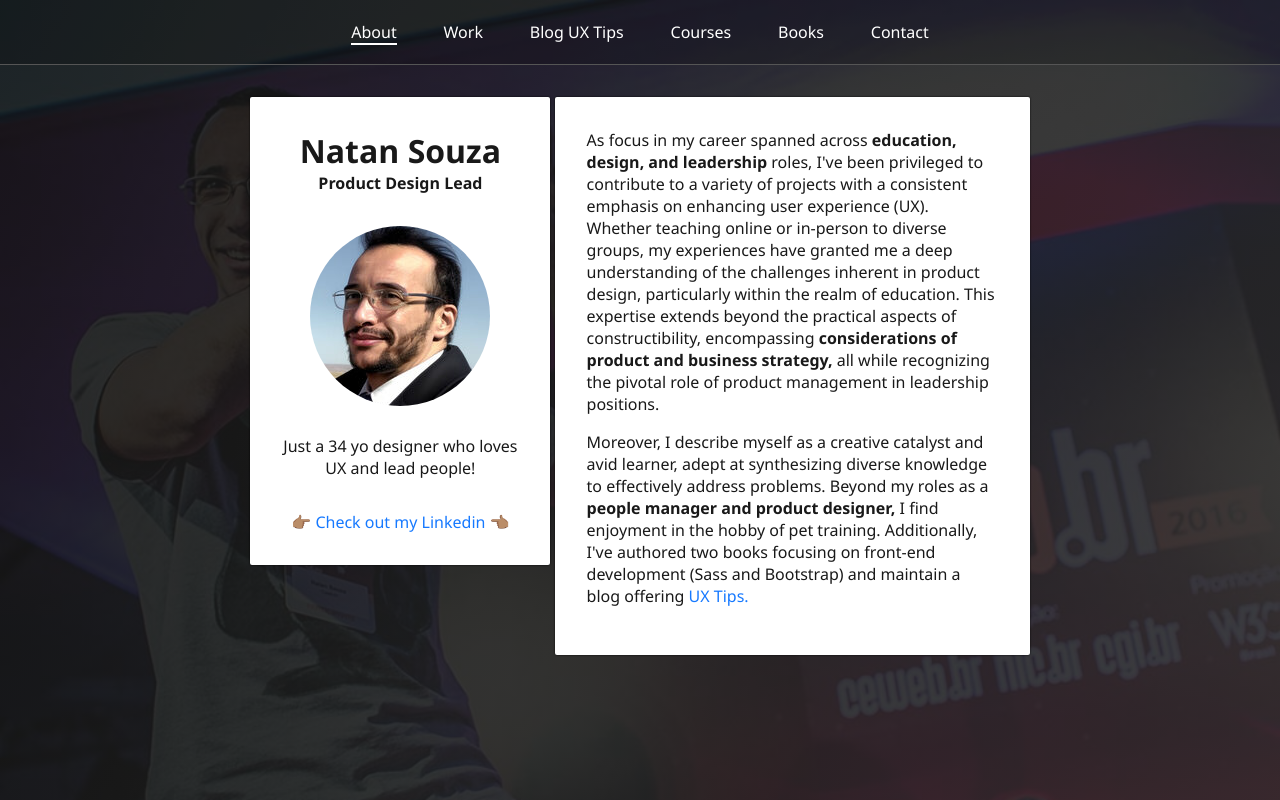
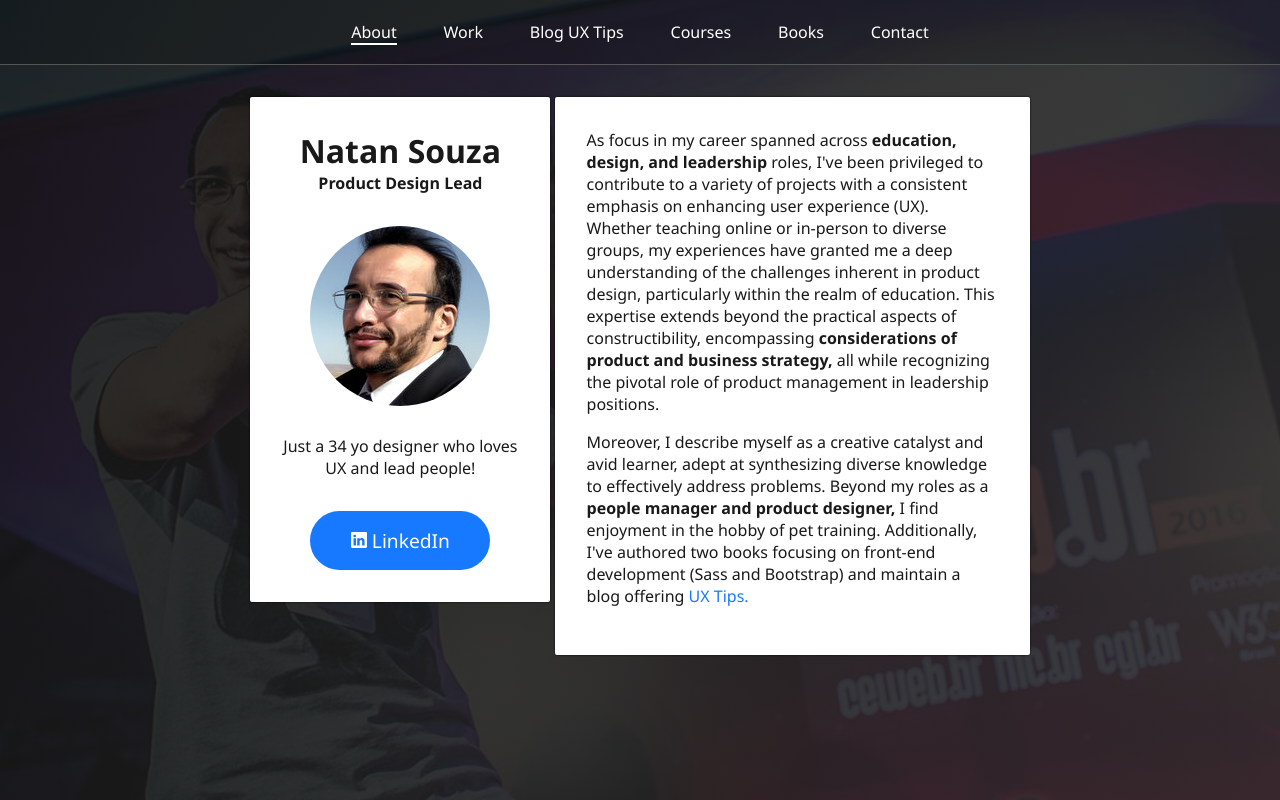
Before and after one commit to designernatan/designernatan, a plain HTML site: page index.html in a window 1280 px wide. Drawn offline with Linux system fonts and the light colour scheme.

Commit message:
Add linkedin button

```diff
--- a/css/styles.css
+++ b/css/styles.css
@@ -1,3 +1,7 @@
+:root {
+    --link-color: #1679ff;
+}
+
 * {
     margin: 0;
     padding: 0;
@@ -6,12 +10,13 @@
     text-indent: 0;
 }
 
+
 ul {
     list-style: none;
 }
 a {
     text-decoration: none;
-    color: #1679ff;
+    color: var(--link-color);
 }
 a:hover {
     text-decoration: underline;
@@ -116,6 +121,29 @@ body {
     overflow: hidden;
     margin: 0 0.5em;
 }
+.sectionSocial-button {
+    border-radius: 60px;
+    padding: .75em 2em;
+
+    display: inline-block;
+    font-size: 1.2em;
+    transition: background-color .3s;
+
+    border: 2px solid var(--link-color);
+    color: white;
+    background-color: var(--link-color);
+}
+.sectionSocial-button:hover,
+.sectionSocial-button:focus {
+    text-decoration: none;
+    border: 2px solid var(--link-color);
+    color: var(--link-color);
+    background-color: #fff;
+}
+.sectionSocial-button:active {
+
+}
+
 .sectionSocial-network[href="https://www.linkedin.com/in/designernatan"] {
     background-image: url("../img/linkedin-icon-d151dfb1b0.png");
 }
--- a/index.html
+++ b/index.html
@@ -60,7 +60,12 @@
                     <p class="sectionMinibio-text">Just a 34 yo designer who loves UX and lead people!</p>
                 </section>
                 <section class="sectionSocial">
-                        <a href="https://www.linkedin.com/in/designernatan" class="">👉🏽 Check out my Linkedin 👈🏽</a>
+                    <a href="https://www.linkedin.com/in/designernatan" class="sectionSocial-button">
+
+                      <svg xmlns="http://www.w3.org/2000/svg" width="16" height="16" fill="currentColor" viewBox="0 0 16 16">
+                        <path d="M0 1.146C0 .513.526 0 1.175 0h13.65C15.474 0 16 .513 16 1.146v13.708c0 .633-.526 1.146-1.175 1.146H1.175C.526 16 0 15.487 0 14.854V1.146zm4.943 12.248V6.169H2.542v7.225h2.401zm-1.2-8.212c.837 0 1.358-.554 1.358-1.248-.015-.709-.52-1.248-1.342-1.248-.822 0-1.359.54-1.359 1.248 0 .694.521 1.248 1.327 1.248h.016zm4.908 8.212V9.359c0-.216.016-.432.08-.586.173-.431.568-.878 1.232-.878.869 0 1.216.662 1.216 1.634v3.865h2.401V9.25c0-2.22-1.184-3.252-2.764-3.252-1.274 0-1.845.7-2.165 1.193v.025h-.016a5.54 5.54 0 0 1 .016-.025V6.169h-2.4c.03.678 0 7.225 0 7.225h2.4z"></path>
+                      </svg>
+                      LinkedIn</a>
                 </section>
             </div>
             <div class="card">
```
Lines whose indentation alone changed are shown as unchanged.
